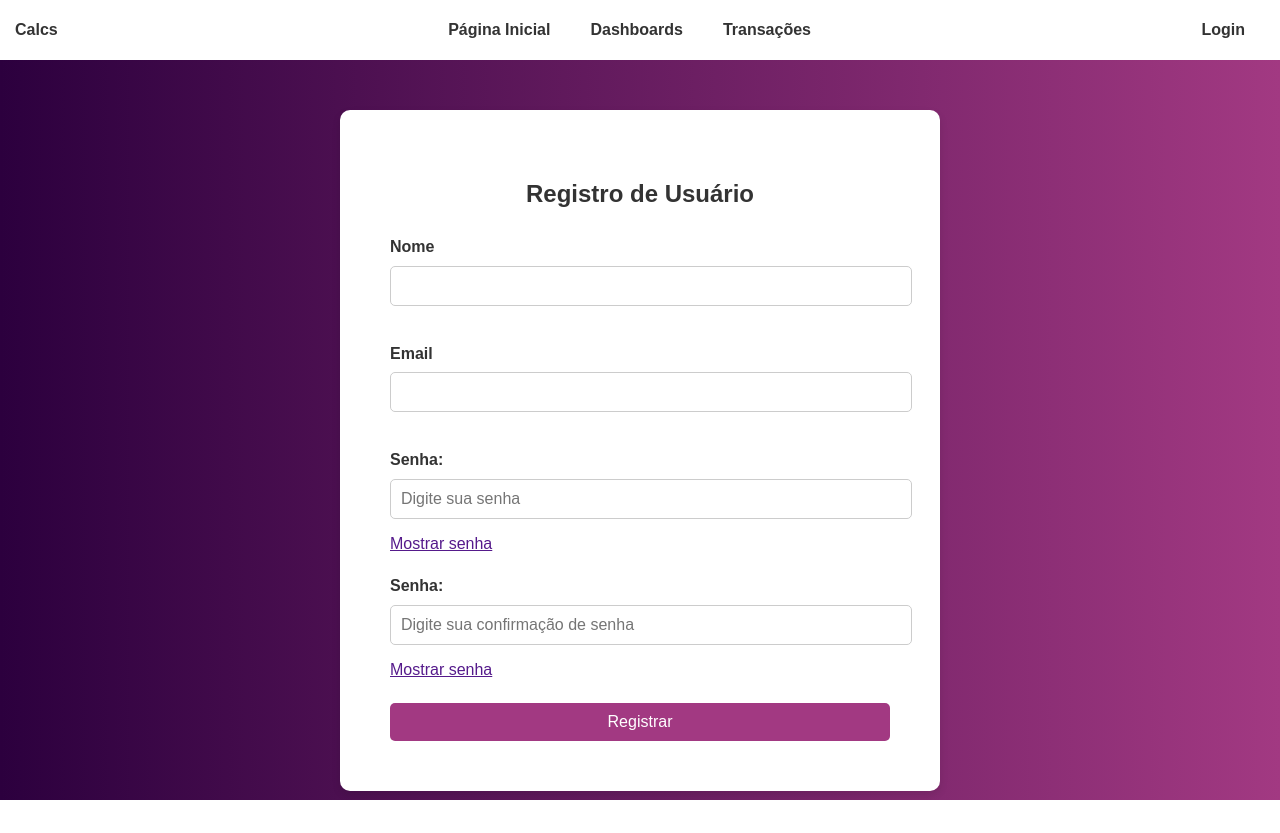
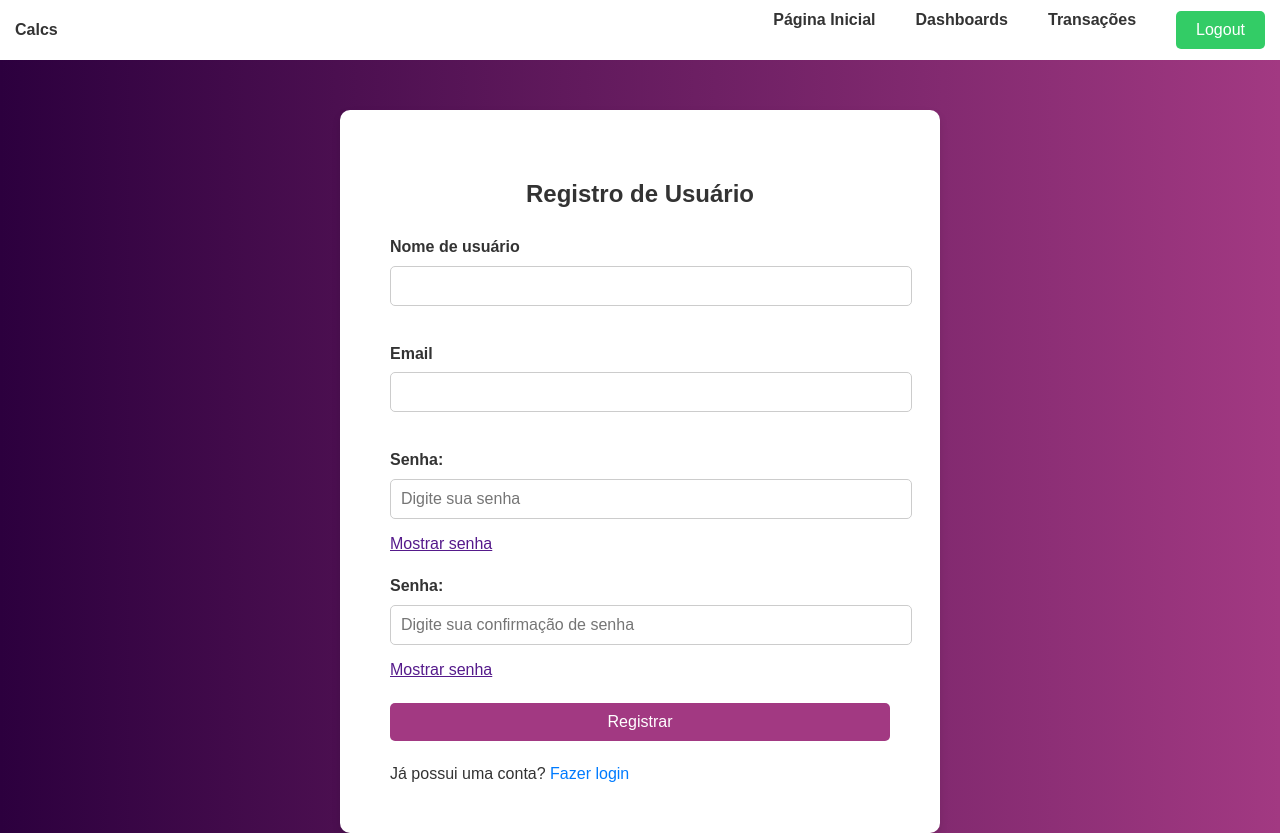
Before and after one commit to jvpereirarocha/fintracker-front, a Vue app: page /register in a window 1280 px wide. Before the commit the page ends 800 px from the top, so only its background shows below. Built offline with nearby package versions, Linux system fonts and the light colour scheme; no server answers; sample sign-in values are in the browser's storage.

Commit message:
feat: implementing login and register views

```diff
--- a/src/components/Navbar.vue
+++ b/src/components/Navbar.vue
@@ -1,16 +1,33 @@
+<script setup>
+  import { useAuthStore } from '@/stores/auth';
+  import { onMounted } from 'vue';
+  import { useRouter } from 'vue-router';
+
+  const router = useRouter()
+  const authStore = useAuthStore()
+
+  function logout() {
+    authStore.logout()
+    router.push('/login')
+  }
+
+  onMounted(async () => {
+    return authStore.isLogged
+  })
+</script>
+
 <template>
   <div class="navbar">
     <div class="logo">
       <a href="#">Calcs</a>
     </div>
-    <div class="menu">
-      <!-- <a href="#">Página inicial</a> -->
+    <div v-if="authStore.isLogged" class="menu">
       <RouterLink to="/">Página Inicial</RouterLink>
       <RouterLink to="/dashboard">Dashboards</RouterLink>
       <RouterLink to="/transactions">Transações</RouterLink>
-    </div>
-    <div class="login">
-      <RouterLink to="/login">Login</RouterLink>
+      <div class="login">
+        <button @click.prevent="logout">Logout</button>
+      </div>
     </div>
   </div>
 </template>
--- a/src/router/index.js
+++ b/src/router/index.js
@@ -4,8 +4,9 @@ import HomeView from '../views/HomeView.vue'
 import DashboardView from '../views/DashboardView.vue'
 import RegisterView from '../views/RegisterView.vue'
 import LoginView from '../views/LoginView.vue'
+import { useAuthStore } from '@/stores/auth'
 
-const router = createRouter({
+export const router = createRouter({
   history: createWebHistory(import.meta.env.BASE_URL),
   routes: [
     {
@@ -32,4 +33,14 @@ const router = createRouter({
   ]
 })
 
+router.beforeEach(async (to) => {
+  const publicPages = ['/login', '/register']
+  const authRequired = !publicPages.includes(to.path);
+  const auth = useAuthStore();
+  if (authRequired && !auth.user) {
+    auth.returnUrl = to.fullPath;
+    return '/login';
+  }
+})
+
 export default router
--- a/src/services/loginUser.js
+++ b/src/services/api.js
@@ -1,4 +1,4 @@
-const USER_API = `${import.meta.env.VITE_BASE_API_URL}/users`
+const BASE_URL = `${import.meta.env.VITE_BASE_API_URL}`
 
 const getHeaders = (headers={}) => {
   if (Object.keys(headers).length === 0) {
@@ -16,7 +16,7 @@ const getHeaders = (headers={}) => {
 }
 
 async function postToBackend(resource, data, headers={}) {
-  const url = `${USER_API}/${resource}`
+  const url = `${BASE_URL}/${resource}`
   try {
     const response = await fetch(url, {
       body: JSON.stringify({...data}),
@@ -31,4 +31,28 @@ async function postToBackend(resource, data, headers={}) {
   }
 }
 
-export default postToBackend;
+async function putToBackend(resource, data, headers={}) {
+  const url = `${BASE_URL}/${resource}`
+  try {
+    const response = await fetch(url, {
+      body: JSON.stringify({...data}),
+      method: 'PUT',
+      headers: getHeaders(headers)
+    })
+    const statusCode = response.status;
+    const payload = await response.json();
+    return {payload, statusCode}
+  } catch (error) {
+    alert("Error! ", error)
+  }
+}
+
+async function getToBackend(resource, queryParams={}) {
+
+}
+
+export const requestToBackend = {
+  post: postToBackend,
+  get: getToBackend,
+  put: putToBackend,
+}
--- /dev/null
+++ b/src/stores/auth.js
@@ -0,0 +1,33 @@
+import { defineStore } from "pinia";
+import { requestToBackend } from '@/services/api.js'
+
+const USER_API = `users`;
+
+export const useAuthStore = defineStore({
+  id: 'auth',
+  state: () => ({
+    user: JSON.parse(localStorage.getItem('user')),
+  }),
+  actions: {
+    async login (username, password) {
+      const { payload, statusCode } = await requestToBackend.post(`${USER_API}/login`, {username, password})
+      if (statusCode == 200) {
+        let accessToken = payload.accessToken
+        this.user = accessToken;
+        localStorage.setItem('user', JSON.stringify(accessToken))
+      }
+      return { payload, statusCode }
+    },
+    logout () {
+      this.user = null;
+      localStorage.removeItem('user');
+    },
+    async register (username, email, password, confirmPassword) {
+      const { payload, statusCode } = await requestToBackend.post(`${USER_API}/register`, {username, email, password, confirmPassword})
+      return { payload, statusCode }
+    },
+  },
+  getters: {
+    isLogged: (state) => state.user === null ? false: true
+  }
+})
--- a/src/views/LoginView.vue
+++ b/src/views/LoginView.vue
@@ -1,11 +1,14 @@
 <script setup>
   import { ref, watch } from 'vue';
-  const email = ref('');
+  const username = ref('');
   const password = ref('');
   const passwordTypeField = ref('password');
   const passwordLabel = ref('Mostrar');
   const passwordIsHidden = ref(true);
-  import postToBackend from '@/services/loginUser';
+  import { useAuthStore } from '@/stores/auth'
+  import { useRouter } from 'vue-router';
+
+  const router = useRouter()
 
   const changePasswordType = () => {
     passwordIsHidden.value = !passwordIsHidden.value;
@@ -23,15 +26,20 @@
   })
 
   async function posting() {
+    const authStore = useAuthStore()
     const data = {
       username: username.value,
       password: password.value
     }
-    const { payload, statusCode } = await postToBackend("login", data)
-    if (statusCode != 201) {
-        alert(`Não foi possível realizar o login: ${payload.detail}`)
-        return
+    const { payload, statusCode } = await authStore.login(data.username, data.password)
+    if (statusCode !== 200) {
+      alert(`Erro ao fazer login: ${payload.hasOwnProperty('detail') ? payload.detail : 'tente novamente'}`)
+      return
     }
+    alert('Usuario logado! Você será redirecionado para a página inicial!')
+    setTimeout(() => {
+      router.push('/')
+    }, 2000)
   }
 
 </script>
@@ -41,8 +49,8 @@
     <h2>Login de usuário</h2>
     <form @submit.prevent="posting" method="post">
       <div class="input-container">
-        <label for="email">Usuário:</label>
-        <input type="email" id="email" v-model="email" name="email" placeholder="Digite seu usuário" required>
+        <label for="username">Usuário:</label>
+        <input type="text" id="username" v-model="username" name="username" placeholder="Digite seu usuário" required>
       </div>
 
       <div class="input-container">
--- a/src/views/RegisterView.vue
+++ b/src/views/RegisterView.vue
@@ -1,15 +1,22 @@
 <script setup>
   import { ref, watch } from 'vue';
-  const name = ref('');
+  const username = ref('');
   const email = ref('');
+  const password = ref('');
   const confirmPassword = ref('');
+
   const passwordTypeField = ref('password');
   const confirmPasswordTypeField = ref('password');
   const passwordLabel = ref('Mostrar');
   const confirmPasswordLabel = ref('Mostrar');
   const passwordIsHidden = ref(true);
   const confirmPasswordIsHidden = ref(true);
-  import postToBackend from '@/services/loginUser';
+
+  import { useAuthStore } from '@/stores/auth'
+  import { useRouter } from 'vue-router';
+
+  const router = useRouter()
+  const authStore = useAuthStore()
 
   const changePasswordType = () => {
     passwordIsHidden.value = !passwordIsHidden.value;
@@ -43,16 +50,20 @@
 
   async function posting() {
     const data = {
-      name: name.value,
+      username: username.value,
       email: email.value,
       password: password.value,
       confirmPassword: confirmPassword.value
     }
-    const { payload, statusCode } = await postToBackend("login", data)
-    if (statusCode != 201) {
-        alert(`Não foi possível realizar o login: ${payload.detail}`)
-        return
+    const { payload, statusCode } = await authStore.register(data.username, data.email, data.password, data.confirmPassword)
+    if (statusCode !== 201) {
+      alert(`Erro ao cadastrar usuário: ${payload.hasOwnProperty('detail') ? payload.detail : 'tente novamente'}`)
+      return
     }
+    alert('Usuario cadastrado! Você será redirecionado para a página de login!')
+    setTimeout(() => {
+      router.push('/login')
+    }, 2000)
   }
 
 </script>
@@ -65,8 +76,8 @@
 
     <form method="POST" @submit.prevent="posting">
       <div class="input-container">
-        <label for="name">Nome</label>
-        <input type="text" id="name" v-model="name" name="name" required />
+        <label for="username">Nome de usuário</label>
+        <input type="text" id="username" v-model="username" name="username" required />
       </div>
 
       <div class="input-container">
@@ -101,6 +112,9 @@
       <div class="input-container">
         <input class="button-submit" type="submit" value="Registrar" />
       </div>
+      <div class="links">
+        <span>Já possui uma conta? <RouterLink to="/login">Fazer login</RouterLink></span>
+      </div>
     </form>
   </div>
 </template>
```
